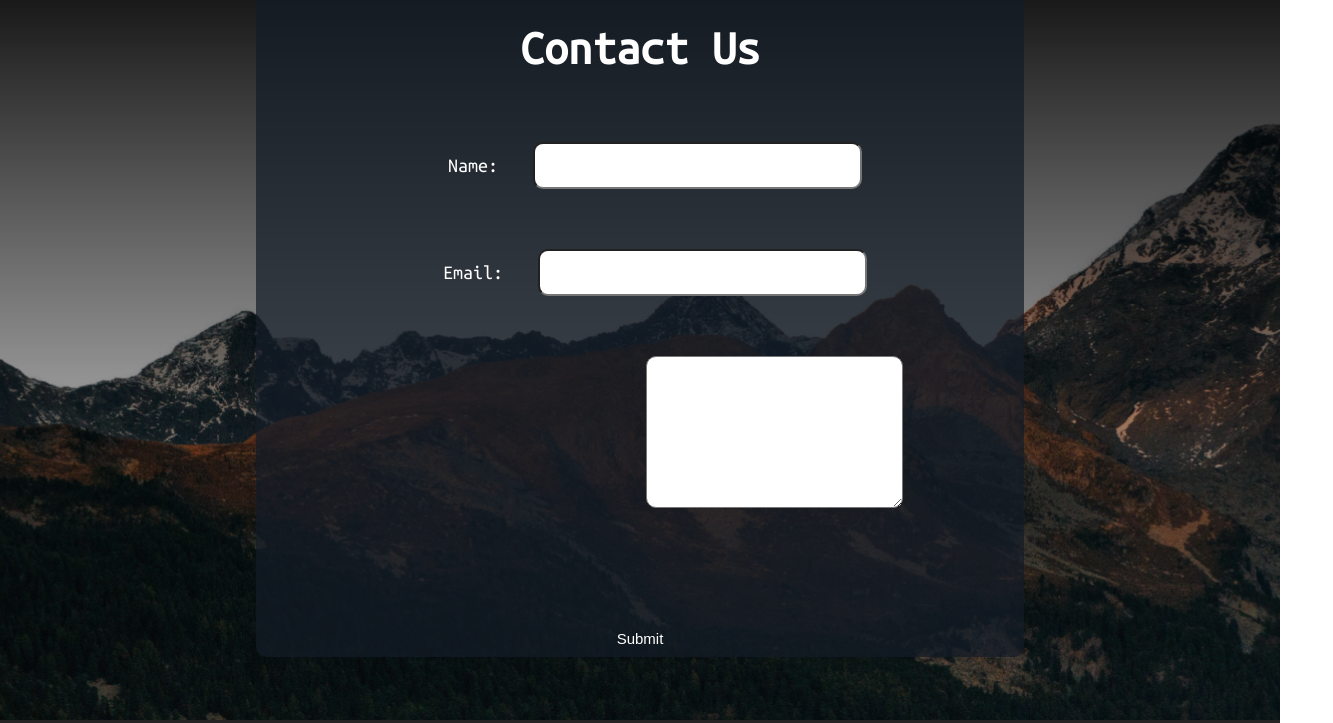
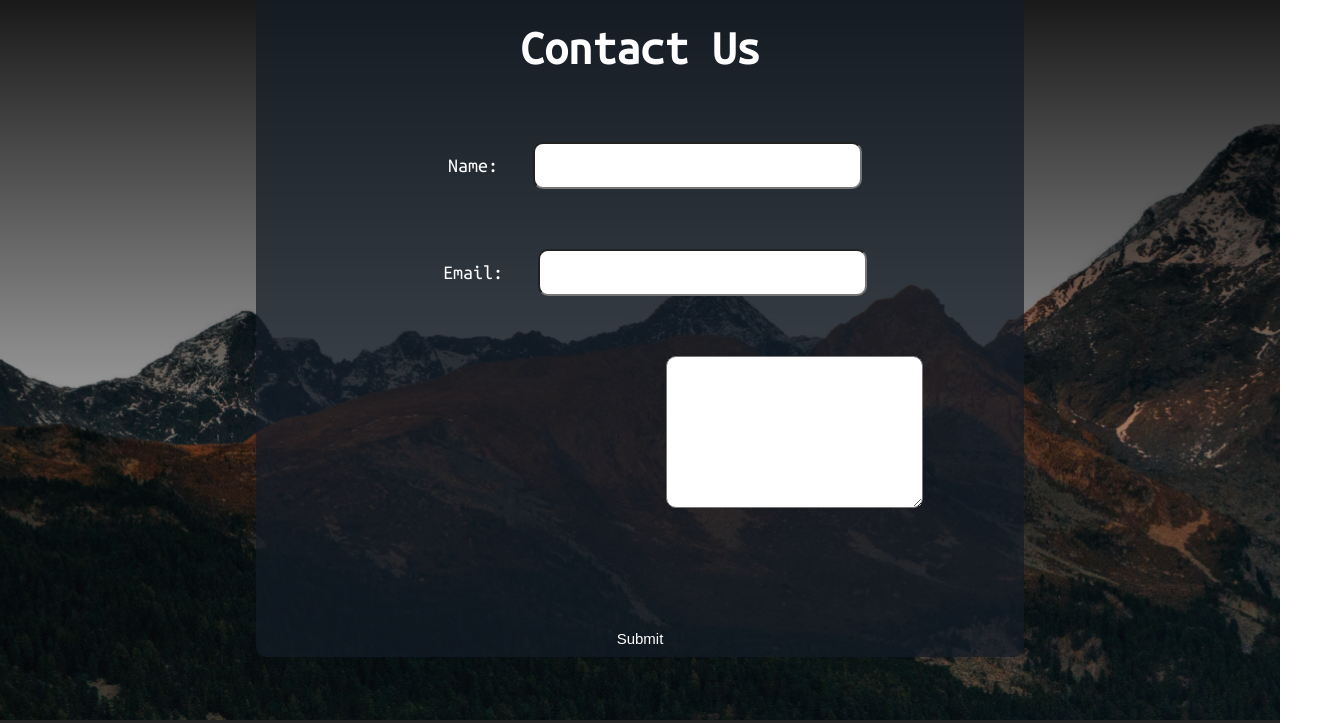
Before and after one commit to MelArgn/Travelly, a plain HTML site: page index.html in a window 1280 px wide. Shown: the part 2488-3211 px from the top of the page, 1333 px wide, since content can reach past the window. Drawn offline with Linux system fonts and the light colour scheme; a web font is replaced by a local one.

Commit message:
Update style.css

```diff
--- a/style.css
+++ b/style.css
@@ -278,7 +278,7 @@ p {
 }
 
 textarea {
-  margin: 3rem 39rem 3rem 39rem;
+  margin: 3rem 41rem 3rem 41rem;
   border-radius: 10px;
 }
 
```
